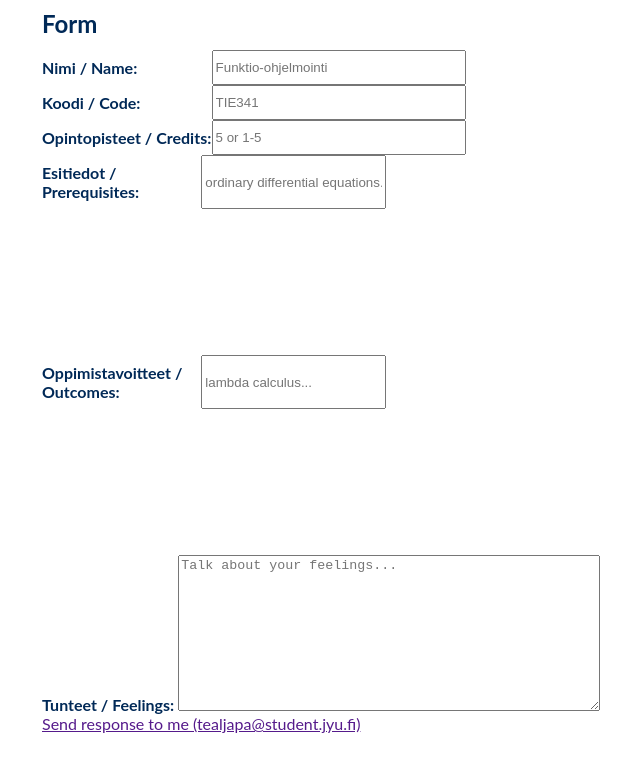
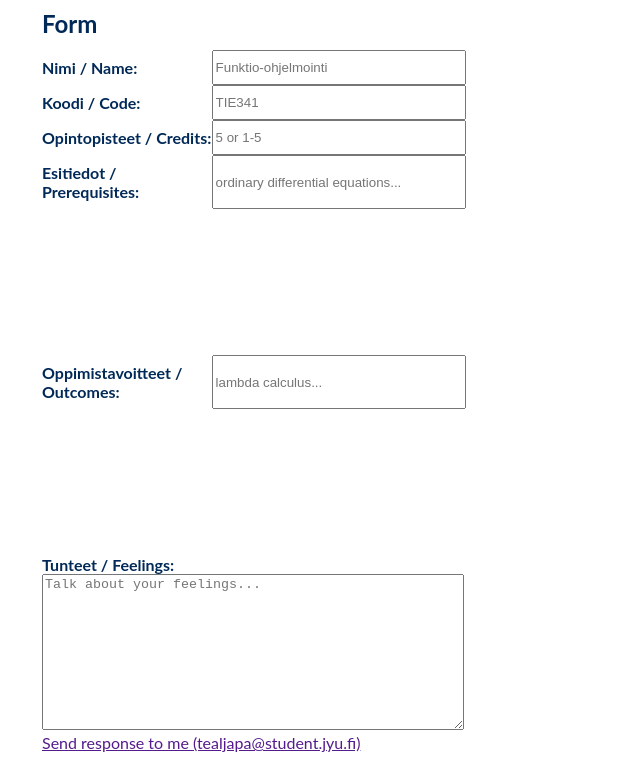
Before and after one commit to teemupaloniemi/gronto, a plain HTML site: page form/web/index.html in a window 1280 px wide. Shown: the part 396-1156 px from the top of the page, without its empty margins (6-646 px from the left). Drawn offline with Linux system fonts and the light colour scheme.

Commit message:
fix: Some cosmetics.

```diff
--- a/form/web/index.html
+++ b/form/web/index.html
@@ -36,7 +36,7 @@
     }
     .header-fzf {
       display: grid;
-      grid-template-columns: 4fr 4fr 2fr;
+      grid-template-columns: 2fr 3fr;
     }
 
 
@@ -159,7 +159,7 @@
       </div>
 
       <div id="feelings-block" class="block">
-        <span><strong>Tunteet / Feelings:</strong></span>
+        <span><strong>Tunteet / Feelings:</strong></span><br>
         <textarea rows=10 id="feelings" placeholder="Talk about your feelings..."></textarea>
       </div>
 
```
